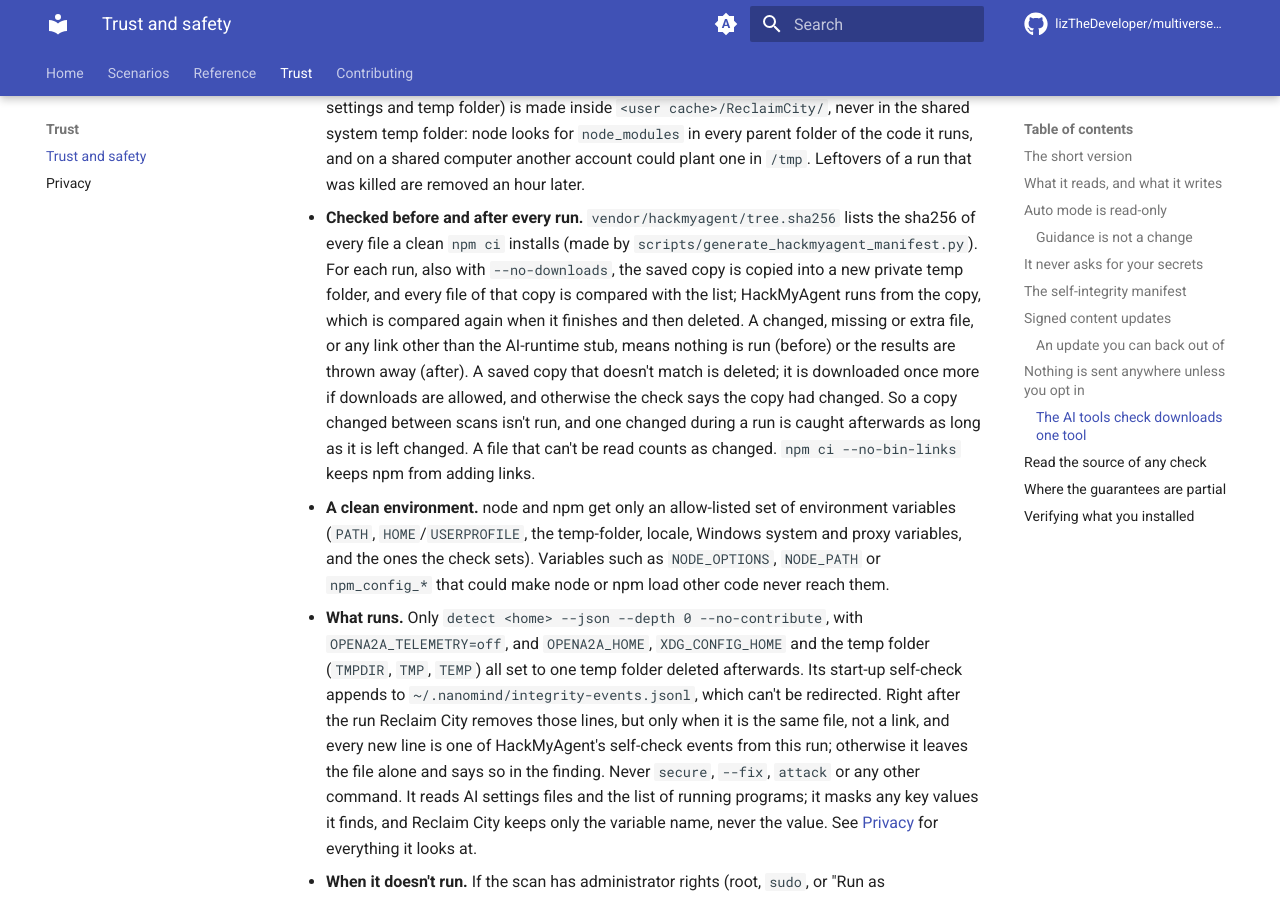
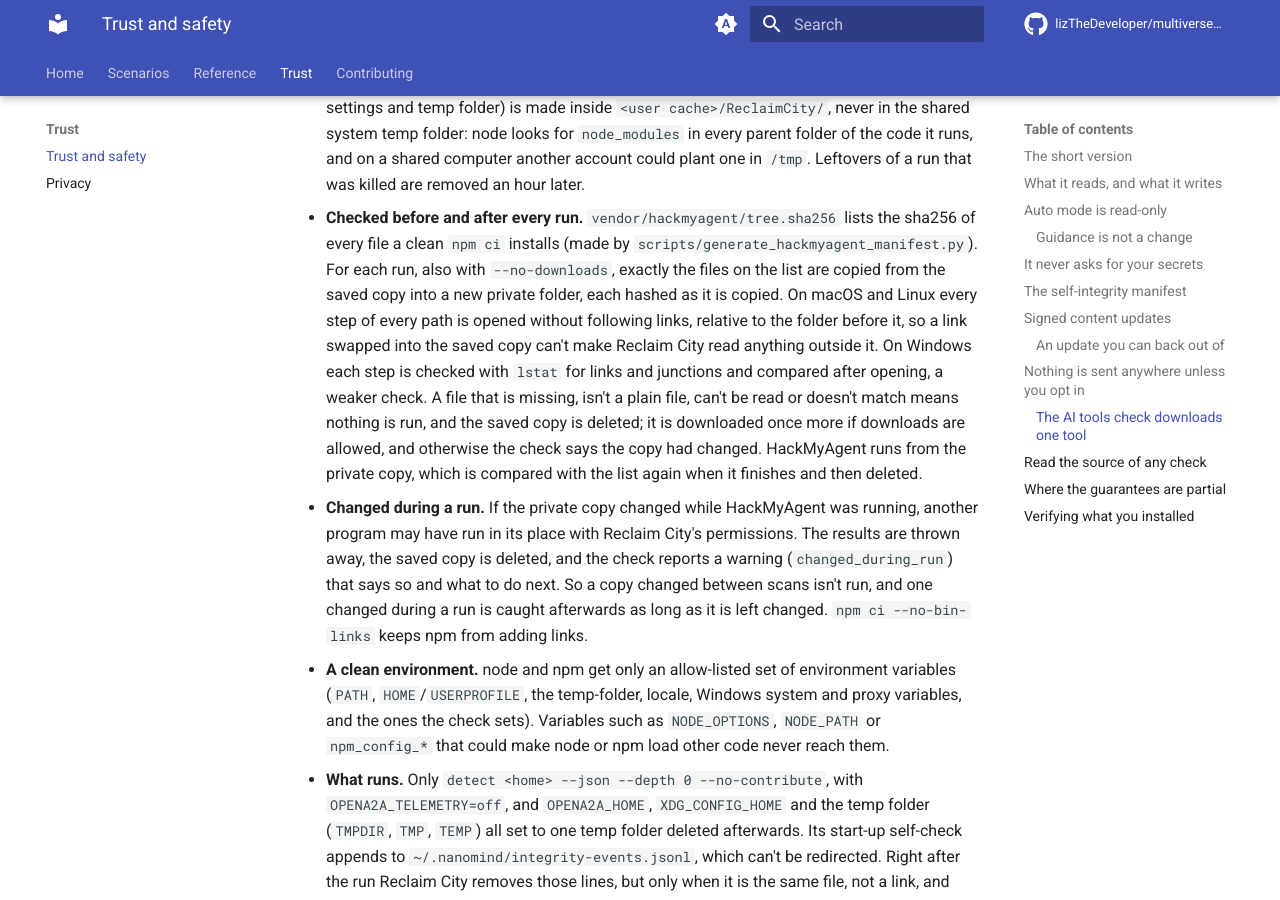
Before and after one commit to lizTheDeveloper/multiverse-device-rescue, an MkDocs documentation site: the page built from docs/trust-and-safety.md, in a window 1280 px wide and 900 px high, scrolled down 8200 px. Built offline with MkDocs 1.6.1 and Material for MkDocs 9.7.7, drawn with Linux system fonts in a browser that asks for light colours; comment, search, counter and statistics services are not loaded.

Commit message:
Docs: manifest-driven copy, changed-during-run warning and its walkthrough step
Re-review 2: I-A/I-B docs, m3 (working folders are in the user cache).
Remediation catalog regenerated for the new code.

Co-Authored-By: Claude Opus 5.5 <noreply@anthropic.com>

```diff
--- a/docs/trust-and-safety.md
+++ b/docs/trust-and-safety.md
@@ -346,16 +346,23 @@ this with HackMyAgent (OpenA2A, Apache-2.0,
 - **Checked before and after every run.** `vendor/hackmyagent/tree.sha256`
   lists the sha256 of every file a clean `npm ci` installs (made by
   `scripts/generate_hackmyagent_manifest.py`). For each run, also with
-  `--no-downloads`, the saved copy is copied into a new private temp folder,
-  and every file of that copy is compared with the list; HackMyAgent runs
-  from the copy, which is compared again when it finishes and then deleted.
-  A changed, missing or extra file, or any link other than the AI-runtime
-  stub, means nothing is run (before) or the results are thrown away
-  (after). A saved copy that doesn't match is deleted; it is downloaded once
-  more if downloads are allowed, and otherwise the check says the copy had
-  changed. So a copy changed between scans isn't run, and one changed during
-  a run is caught afterwards as long as it is left changed. A file that
-  can't be read counts as changed. `npm ci --no-bin-links` keeps npm from
+  `--no-downloads`, exactly the files on the list are copied from the saved
+  copy into a new private folder, each hashed as it is copied. On macOS and
+  Linux every step of every path is opened without following links,
+  relative to the folder before it, so a link swapped into the saved copy
+  can't make Reclaim City read anything outside it. On Windows each step is
+  checked with `lstat` for links and junctions and compared after opening,
+  a weaker check. A file that is missing, isn't a plain file, can't be read
+  or doesn't match means nothing is run, and the saved copy is deleted; it is
+  downloaded once more if downloads are allowed, and otherwise the check
+  says the copy had changed. HackMyAgent runs from the private copy, which is
+  compared with the list again when it finishes and then deleted.
+- **Changed during a run.** If the private copy changed while HackMyAgent
+  was running, another program may have run in its place with Reclaim City's
+  permissions. The results are thrown away, the saved copy is deleted, and
+  the check reports a warning (`changed_during_run`) that says so and what to
+  do next. So a copy changed between scans isn't run, and one changed during
+  a run is caught afterwards as long as it is left changed. `npm ci --no-bin-links` keeps npm from
   adding links.
 - **A clean environment.** node and npm get only an allow-listed set of
   environment variables (`PATH`, `HOME`/`USERPROFILE`, the temp-folder,
```
Also changed, not shown: docs/REMEDIATION_CATALOG.md (+2 -1 lines), docs/privacy.md (+3 -2 lines), guides/remediation/check_what_ai_tools_can_reach.md (+26 -5 lines).
